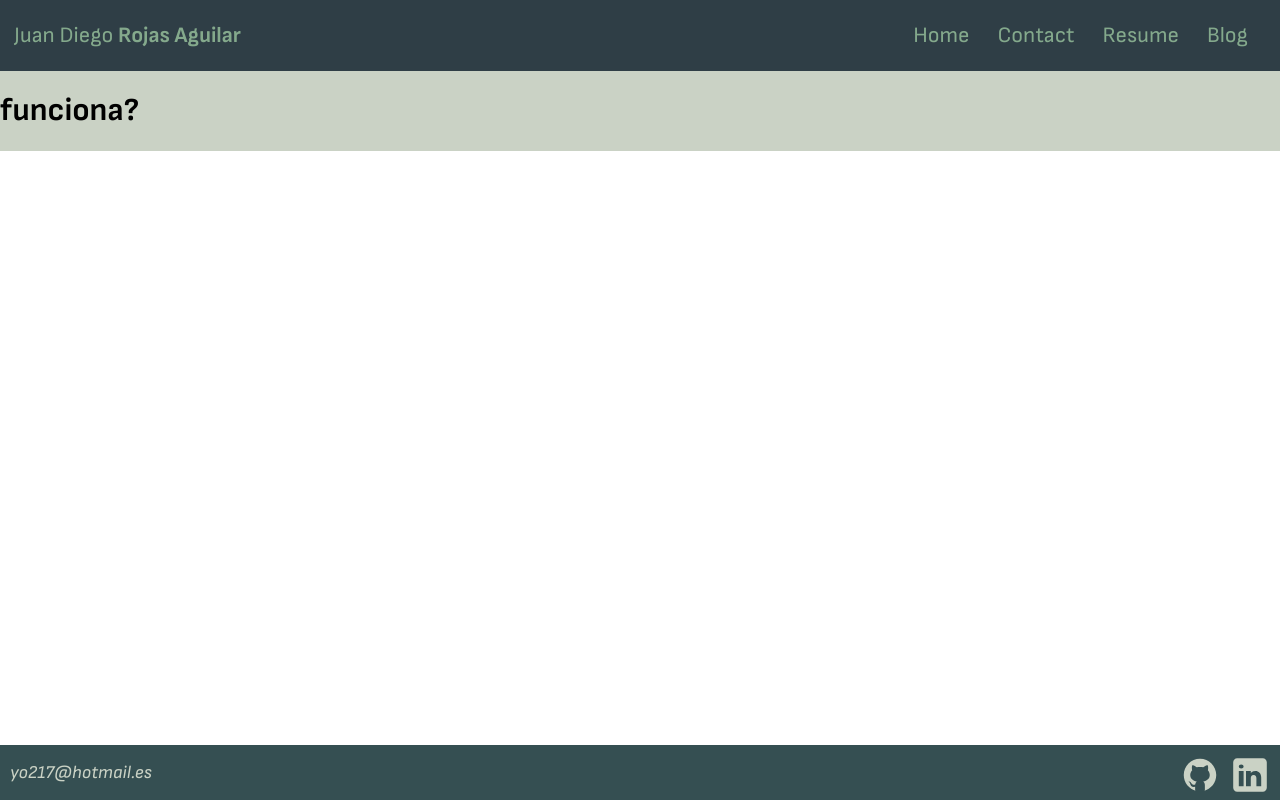
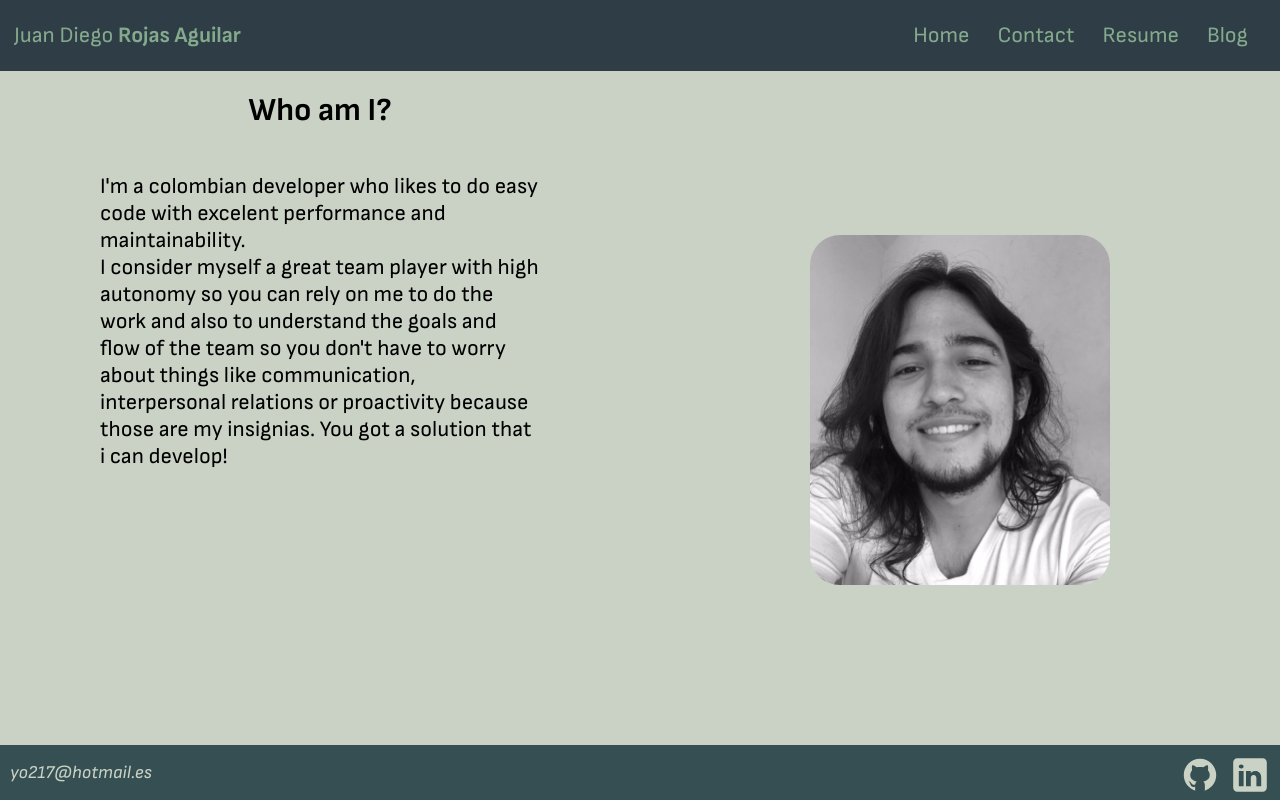
Before and after one commit to JuanRojasAguilar/personal-page, a Next.js app: page / in a window 1280 px wide. Built offline with nearby package versions, Linux system fonts and the light colour scheme.

Commit message:
description and image added, work in progress

```diff
--- a/src/pages/index.js
+++ b/src/pages/index.js
@@ -1,4 +1,6 @@
 import Head from 'next/head'
+import Image from 'next/image';
+import tinyMe from '@icons/tinyMe.jpg'
 import Styles from '@styles/Home.module.scss';
 
 export default function Home() {
@@ -8,7 +10,22 @@ export default function Home() {
         <title>JuanDeveloper</title>
       </Head>
       <main className={Styles.mainHome}>
-        <h1>funciona?</h1>
+        <div className={Styles.presentation}>
+          <h1>Who am I?</h1>
+          <p>
+            I'm a colombian developer who likes to do easy code with excelent performance and maintainability. <br />
+            I consider myself a great team player with high autonomy so you can rely on me to do the work and also to understand the goals and flow of the team so you don't have to worry about things like communication, interpersonal relations or proactivity because those are my insignias. You got a solution that i can develop!
+          </p>
+        </div>
+        <picture className={Styles.picture}>
+          <Image
+            src={tinyMe}
+            // fill
+            alt="A photo of me"
+            className={Styles.photo}
+            sizes='30vw, 35vh'
+            />
+        </picture>
       </main>
     </>
   )
--- a/src/styles/Home.module.scss
+++ b/src/styles/Home.module.scss
@@ -2,6 +2,30 @@
 
 .mainHome {
     display: flex;
+    height: 85vh;
     z-index: 0;
     background-color: $pale-green;
 }
+.presentation {
+    width: 50vw;
+    display: flex;
+    flex-direction: column;
+    align-items:center;
+}
+.presentation p {
+    padding: 0 10rem;
+    font-size: $medium-large;
+}
+.picture {
+    overflow: hidden;
+    margin: auto;
+    border: 0.1rem;
+    border-radius: 3rem;
+    position: relative;
+    width: 30rem;
+    height: 35rem;
+}
+.photo {
+    max-width: 100%;
+    height: auto;
+}
```
Also changed, not shown: src/icons/tinyMe.jpg (added).
